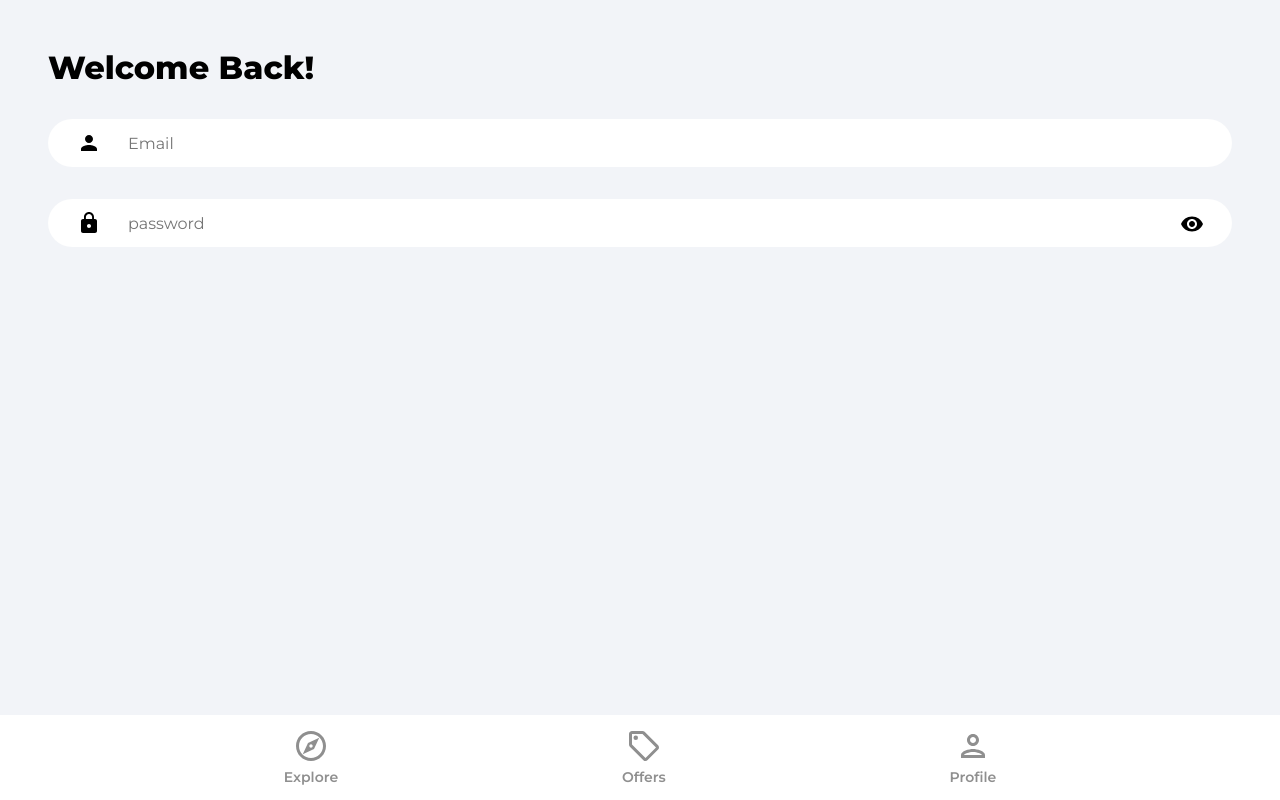
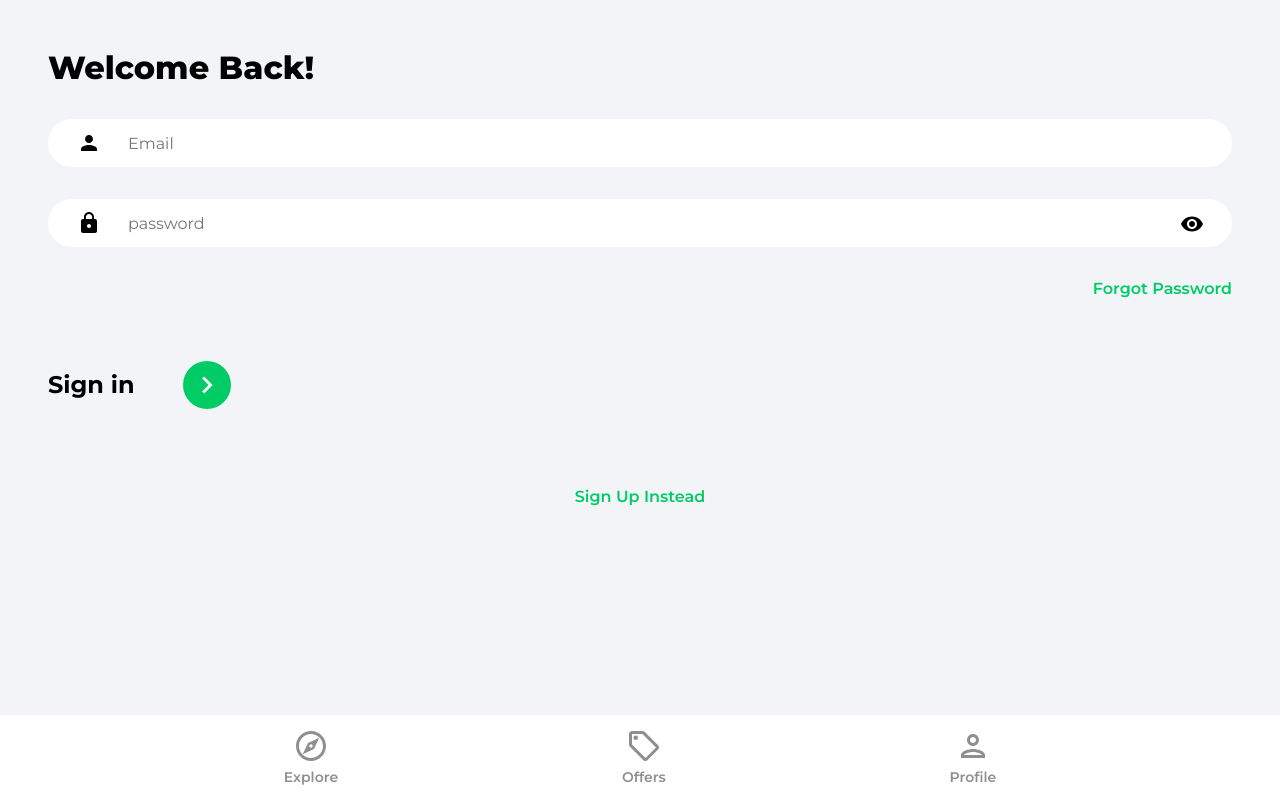
Before and after one commit to omar-zeineddine/property-marketplace, a React (Create React App) app: page /sign-in in a window 1280 px wide. Built offline with nearby package versions, Linux system fonts and the light colour scheme.

Commit message:
feat - add signup and forgot pass links

```diff
--- a/src/pages/SignIn.jsx
+++ b/src/pages/SignIn.jsx
@@ -56,7 +56,22 @@ const SignIn = () => {
               }}
             />
           </div>
+          <Link to="/forgot-password" className="forgotPasswordLink">
+            Forgot Password
+          </Link>
+
+          <div className="signInBar">
+            <p className="signInText">Sign in</p>
+            <button className="signInButton">
+              <ArrowRightIcon fill="#fff" width="34px" height="34px" />
+            </button>
+          </div>
         </form>
+
+        {/* Google OAuth */}
+        <Link to="/sign-up" className="registerLink">
+          Sign Up Instead
+        </Link>
       </div>
     </>
   );
```
